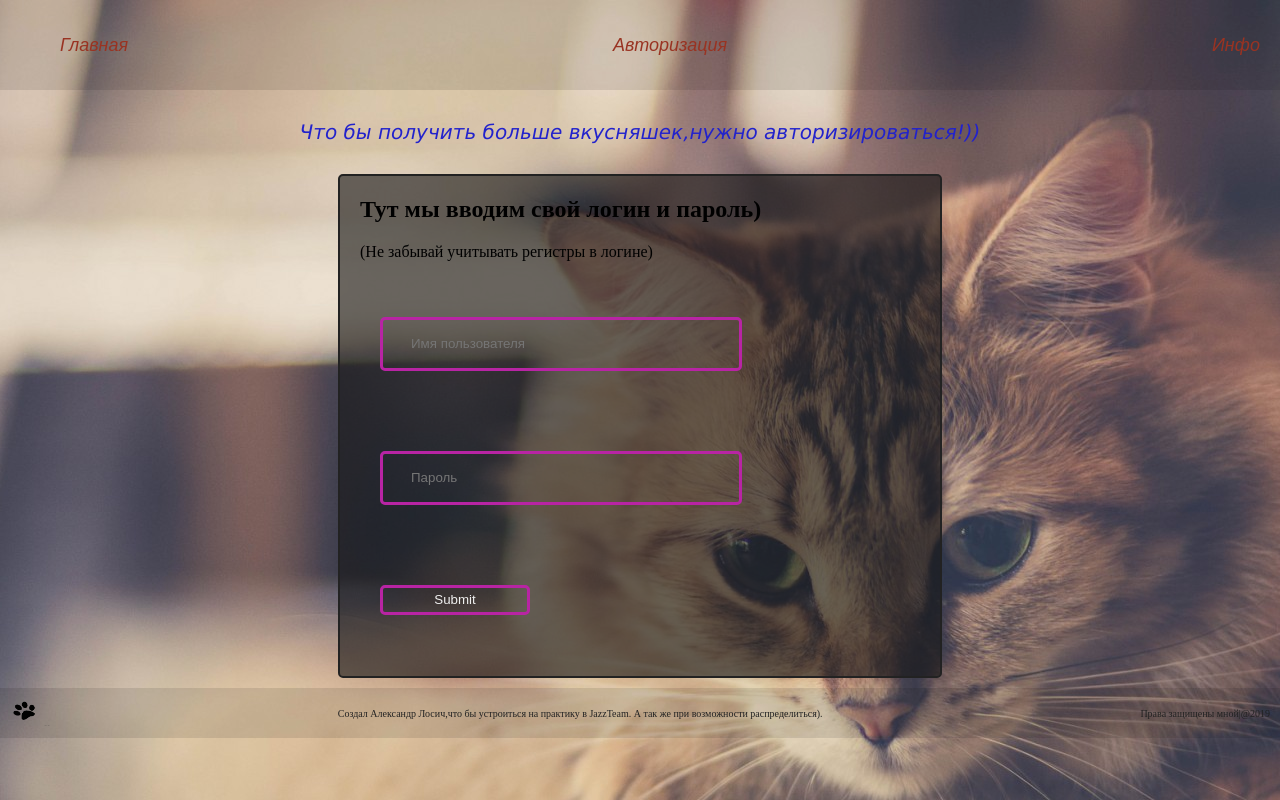
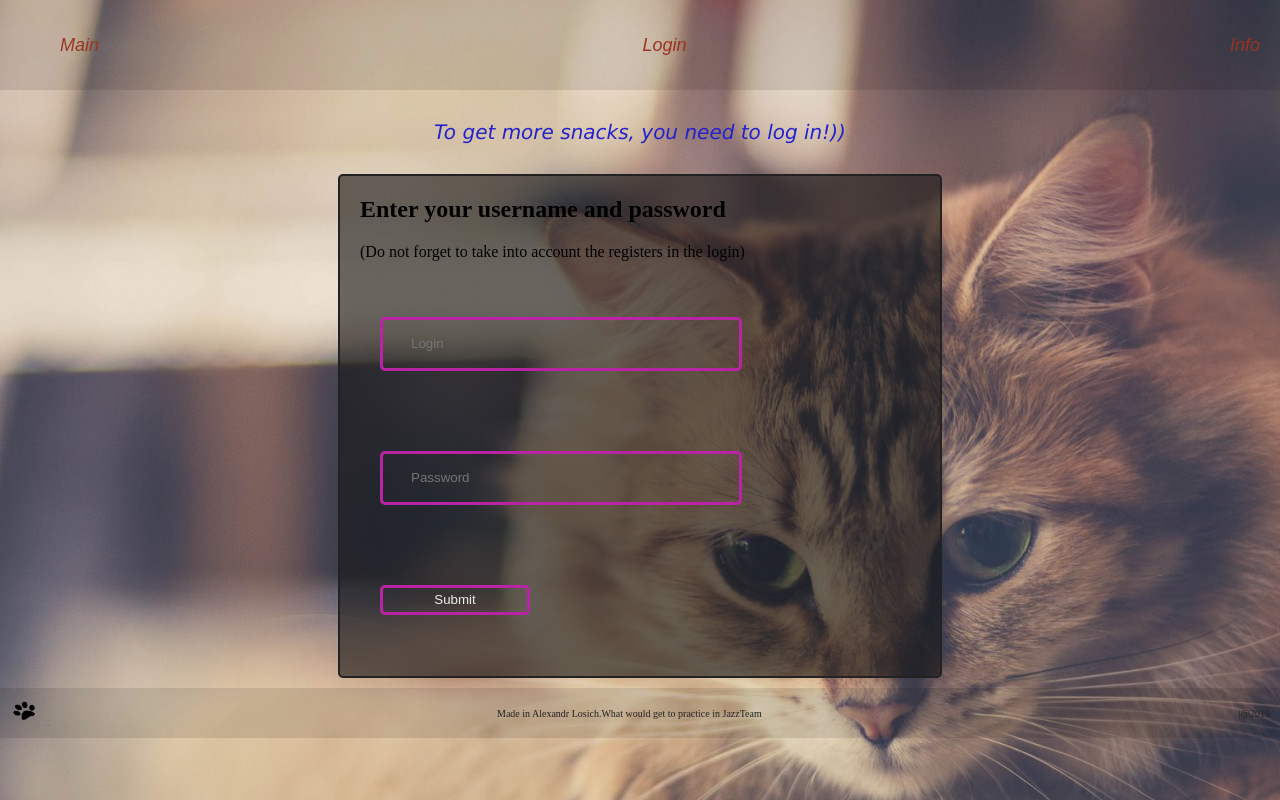
Before and after one commit to Aliaksandrlosich/Test-JazzTeam, a website: page autorization/autorization.html in a window 1280 px wide. Drawn offline with Linux system fonts and the light colour scheme.

Commit message:
translation from Russian into English

```diff
--- a/autorization/autorization.html
+++ b/autorization/autorization.html
@@ -1,32 +1,33 @@
 <!DOCTYPE html>
-<html lang="ru">
+<html lang="en">
 <head>
 	<meta charset="utf-8">
-	<title>Авторизация</title>
+	<title>login</title>
 
 	<link rel="stylesheet" href="./style/styleAutorization.css">
 </head>
 <body>
 	<header class="header" id="header">
 	       <ul class="navigation">
-	            <li><a class="navigation_link" href="../main.html">Главная</a></li>
-	            <li><a class="navigation_link" href="#">Авторизация</a></li>
-	            <li><a class="navigation_link" href="#">Инфо</a></li>
+	            <li><a class="navigation_link" href="../main.html">Main</a></li>
+	            <li><a class="navigation_link" href="#">Login</a></li>
+	            <li><a class="navigation_link" href="../info/info.html">Info</a></li>
 	        </ul>
 	</header>
 
-	<p class="text">Что бы получить больше вкусняшек,нужно авторизироваться!))</p>
+	<p class="text">To get more snacks, you need to log in!))</p>
 
 	<section class="autorizatorBlock">
 		<h2 class="text_autorizator">
-			Тут мы вводим свой логин и пароль)
+			Enter your username and password
 		</h2>
-		<p class="text_autorizator">(Не забывай учитывать регистры в логине)</p>
+
+		<p class="text_autorizator">(Do not forget to take into account the registers in the login)</p>
 
 		<form class="form_box">
-			<input class="input_name input" id="input_name" type="text" name="login" placeholder="Имя пользователя">
-			<input class="input_password input" id="input_password" type="password" placeholder="Пароль">
-			<input class="submit input" id="submit" type="submit">
+			<input class="input_name input" id="input_name" type="text" name="login" placeholder="Login">
+			<input class="input_password input" id="input_password" type="password" placeholder="Password">
+			<button class="submit input" id="submit">Submit</button>
 		</form>
 	</section>
 
@@ -35,9 +36,8 @@
 	    	 <a class="logo_footer" href="#header">
 	            <img src="./img/logo.png" alt="Главная" width="50" height="29">
 	        </a>
-	        <p class="text_header">Создал Александр Лосич,что бы устроиться на практику в JazzTeam.
-	        А так же при возможности распределиться).</p>
-	        <p class="text_header">Права защищены мной|@2019</p>
+	        <p class="text_header">Made in Alexandr Losich.What would get to practice in JazzTeam</p>
+	        <p class="text_header">|@2019</p>
         </section>
     </footer>
 </body>
--- a/package.json
+++ b/package.json
@@ -1,6 +1,6 @@
 {
   "name": "jazzteamTest",
-  "version": "0.0.5",
+  "version": "0.0.6",
   "description": "",
   "main": "index.js",
   "scripts": {
```
Also changed, not shown: main.html (+11 -12 lines).
